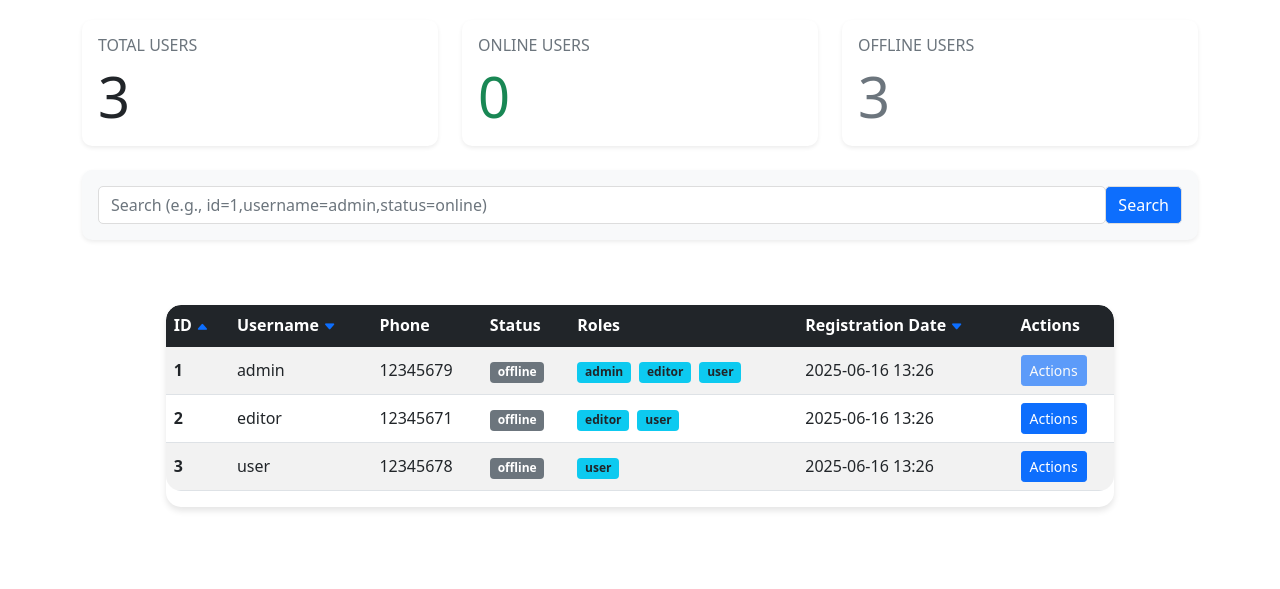
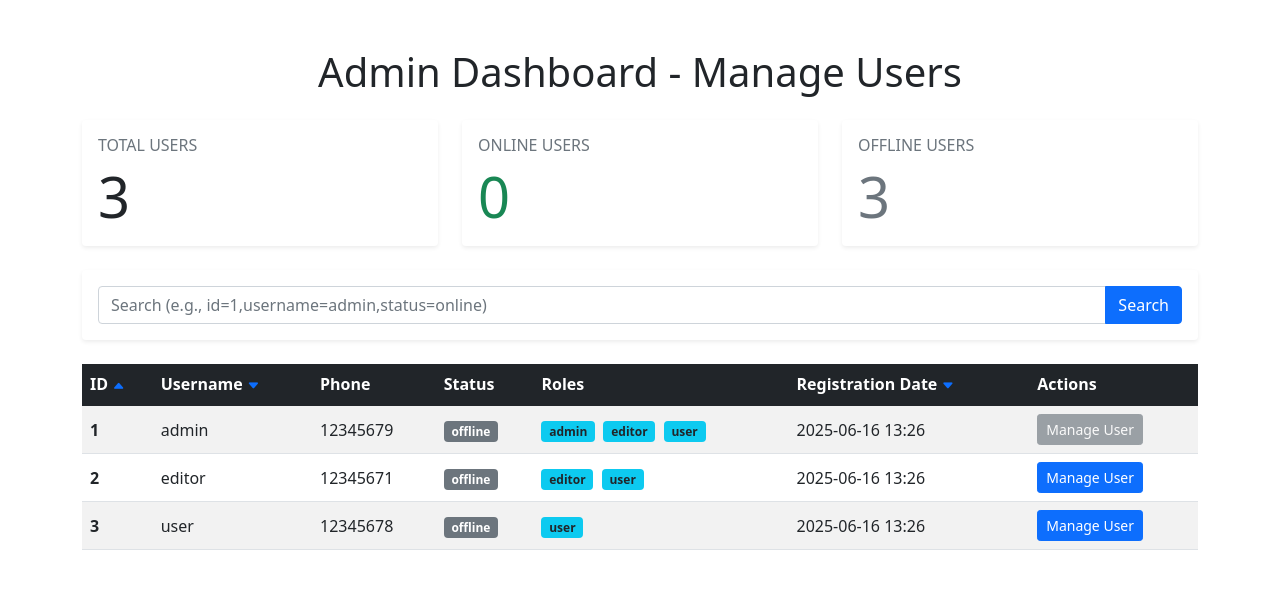
Before and after one commit to Antonioiewh/IT2555_Project, a Flask app: page /users_dashboard in a window 1280 px wide. Shown: the part 69-658 px from the top of the page. Run offline with Flask 3, Linux system fonts and the light colour scheme; a user stored in the database is signed in; data comes from the database, SQL or seed files in the repository; parts of the project's set-up code (start-up, migrations or seed data) failed here and were passed over; some libraries are stand-ins or nearby versions.

Commit message:
admin func for users 90% done

```diff
--- a/project/app.py
+++ b/project/app.py
@@ -7,7 +7,7 @@ import os
 from datetime import datetime # Keep datetime for datetime.utcnow()
 import re
 # antonio: forms
-from forms import SignupForm,LoginForm,ReportForm # Assuming you have a SignupForm defined
+from forms import SignupForm,LoginForm,ReportForm,UpdateUserStatusForm # Assuming you have a SignupForm defined
 
 from sqlalchemy.dialects.mysql import ENUM
 from sqlalchemy.exc import IntegrityError, SQLAlchemyError
@@ -532,6 +532,7 @@ def report_confirmation():
 @admin_required # Protect this route with the admin_required decorator
 def manage_users():
     # Get query parameters
+
     search_query = request.args.get('search', '').strip()
     sort_by = request.args.get('sort_by', 'id')  # Default sort by ID
     order = request.args.get('order', 'asc')  # Default order is ascending
@@ -595,8 +596,30 @@ def manage_users():
         users=users,
         sort_by=sort_by,
         order=order,
-        search_query=search_query
+        search_query=search_query,
+        form=UpdateUserStatusForm()
     )
+
+@app.route('/manage_user/<int:user_id>', methods=['GET', 'POST'])
+@admin_required
+def manage_user(user_id):
+    user = User.query.get(user_id)
+    if not user:
+        flash("User not found.", "danger")
+        return redirect(url_for('manage_users'))
+
+    form = UpdateUserStatusForm()
+    if form.validate_on_submit():  # Validate the form, including the CAPTCHA
+        new_status = form.status.data
+        if new_status in ['offline', 'online', 'suspended', 'terminated']:
+            user.current_status = new_status
+            db.session.commit()
+            flash(f"User {user.username}'s status updated to {new_status}.", "success")
+        else:
+            flash("Invalid status.", "danger")
+        return redirect(url_for('manage_users'))
+
+    return render_template('AdminChangeUserStatus.html', user=user, form=form)
 
 @app.errorhandler(404)
 def not_found_error(error):
--- a/project/forms.py
+++ b/project/forms.py
@@ -1,7 +1,7 @@
 #where all your form objects are defined
 #Basic signup form - name, password + phone no.
 from flask_wtf import FlaskForm
-from wtforms import StringField, PasswordField, SubmitField, IntegerField,SelectField,TextAreaField
+from wtforms import StringField, PasswordField, SubmitField, IntegerField,SelectField,TextAreaField,HiddenField
 from wtforms.validators import DataRequired, Length, Email, EqualTo,ValidationError
 from flask_wtf.recaptcha import RecaptchaField # Import RecaptchaField
 
@@ -20,7 +20,9 @@ class LoginForm(FlaskForm):
     recaptcha = RecaptchaField()
     submit = SubmitField('Login')
 
+
 class ReportForm(FlaskForm):
+
     reported_username = StringField(
         'Username of User to Report',
         validators=[
@@ -64,3 +66,21 @@ class ReportForm(FlaskForm):
 
         # Store the found user object on the form instance for easy access in the route
         self.user_to_report_obj = user_to_report
+
+class UpdateUserStatusForm(FlaskForm):
+    # Dropdown to select the action (status)
+    status = SelectField(
+        'Select Action',
+        choices=[
+            ('offline', 'Restore User Account'),
+            ('suspended', 'Suspend User Account'),
+            ('terminated', 'Terminate User Account')
+        ],
+        render_kw={"class": "form-select"}  # Optional: Add Bootstrap class for styling
+    )
+
+    # CAPTCHA field for security
+    recaptcha = RecaptchaField()
+
+    # Submit button
+    submit = SubmitField('Submit', render_kw={"class": "btn btn-primary"})
--- a/project/templates/AdminManageUsers.html
+++ b/project/templates/AdminManageUsers.html
@@ -2,11 +2,13 @@
 {% block title %}Admin - Manage Users{% endblock %}
 
 {% block content %}
-<div class="container" style="height: 66vh; display: flex; flex-direction: column; justify-content: space-between; margin-top: 20px;"> <!-- Added margin-top for spacing -->
-    <!-- Top Section: Cards -->
+<div class="container mt-5">
+    <h1 class="text-center mb-4">Admin Dashboard - Manage Users</h1>
+
+    <!-- Top Section: Statistics -->
     <div class="row mb-4">
         <div class="col-md-4">
-            <div class="card shadow-sm border-0" style="background-color: #ffffff; border-radius: 10px;"> <!-- Changed background color to lighter (#ffffff) -->
+            <div class="card shadow-sm border-0 rounded">
                 <div class="card-body">
                     <h6 class="card-title text-uppercase text-muted">Total Users</h6>
                     <p class="card-text display-4 text-dark">{{ total_users }}</p>
@@ -14,7 +16,7 @@
             </div>
         </div>
         <div class="col-md-4">
-            <div class="card shadow-sm border-0" style="background-color: #ffffff; border-radius: 10px;"> <!-- Changed background color to lighter (#ffffff) -->
+            <div class="card shadow-sm border-0 rounded">
                 <div class="card-body">
                     <h6 class="card-title text-uppercase text-muted">Online Users</h6>
                     <p class="card-text display-4 text-success">{{ online_users }}</p>
@@ -22,7 +24,7 @@
             </div>
         </div>
         <div class="col-md-4">
-            <div class="card shadow-sm border-0" style="background-color: #ffffff; border-radius: 10px;"> <!-- Changed background color to lighter (#ffffff) -->
+            <div class="card shadow-sm border-0 rounded">
                 <div class="card-body">
                     <h6 class="card-title text-uppercase text-muted">Offline Users</h6>
                     <p class="card-text display-4 text-secondary">{{ offline_users }}</p>
@@ -32,21 +34,21 @@
     </div>
 
     <!-- Search Bar -->
-    <div class="card shadow-sm border-0 mb-4" style="background-color: #f8f9fa; border-radius: 10px;">
+    <div class="card shadow-sm border-0 mb-4 rounded">
         <div class="card-body">
             <form method="get" action="/users_dashboard">
                 <div class="input-group">
-                    <input type="text" name="search" class="form-control" placeholder="Search (e.g., id=1,username=admin,status=online)" value="{{ search_query }}" style="border: 1px solid #ddd; border-radius: 5px;"> <!-- Reduced border thickness -->
-                    <button class="btn btn-primary" type="submit" style="border: 1px solid #ddd; border-radius: 5px;">Search</button> <!-- Reduced border thickness -->
+                    <input type="text" name="search" class="form-control" placeholder="Search (e.g., id=1,username=admin,status=online)" value="{{ search_query }}">
+                    <button class="btn btn-primary" type="submit">Search</button>
                 </div>
             </form>
         </div>
     </div>
 
-    <!-- Bottom Section: Table -->
+    <!-- Bottom Section: User Table -->
     {% if users %}
-<div class="table-responsive" style="width: 85%; max-width: 85%; margin: auto; border-radius: 15px; overflow: hidden; box-shadow: 0 4px 6px rgba(0, 0, 0, 0.1);">
-    <table class="table table-hover table-striped align-middle" style="border-radius: 15px; overflow: hidden;">
+    <div class="table-responsive">
+        <table class="table table-hover table-striped align-middle">
             <thead class="table-dark">
                 <tr>
                     <th scope="col">
@@ -73,7 +75,6 @@
                     <th scope="col">Actions</th>
                 </tr>
             </thead>
-
             <tbody>
                 {% for user in users %}
                 <tr>
@@ -81,7 +82,14 @@
                     <td>{{ user.username }}</td>
                     <td>{{ user.phone_number if user.phone_number else 'N/A' }}</td>
                     <td>
-                    <span class="badge {% if user.current_status == 'online' %}bg-success{% else %}bg-secondary{% endif %}">{{ user.current_status }}</span>
+                        <span class="badge
+                            {% if user.current_status == 'online' %}bg-success
+                            {% elif user.current_status == 'offline' %}bg-secondary
+                            {% elif user.current_status == 'suspended' %}bg-warning
+                            {% elif user.current_status == 'terminated' %}bg-danger
+                            {% endif %}">
+                            {{ user.current_status }}
+                        </span>
                     </td>
                     <td>
                         {% for role in user.roles %}
@@ -92,37 +100,13 @@
                     </td>
                     <td>{{ user.created_at.strftime('%Y-%m-%d %H:%M') }}</td>
                     <td>
-                    <button type="button" class="btn btn-sm btn-primary" title="User Actions" data-bs-toggle="modal" data-bs-target="#userActionModal{{ user.user_id }}"
-                        {% if 'admin' in user.roles|map(attribute='role_name') %}disabled{% endif %}>
-                        Actions
-                    </button>
-                    <div class="modal fade" id="userActionModal{{ user.user_id }}" tabindex="-1" aria-labelledby="userActionModalLabel{{ user.user_id }}" aria-hidden="true">
-                        <div class="modal-dialog">
-                            <div class="modal-content">
-                                <div class="modal-header">
-                                    <h5 class="modal-title" id="userActionModalLabel{{ user.user_id }}">Manage User: {{ user.username }}</h5>
-                                    <button type="button" class="btn-close" data-bs-dismiss="modal" aria-label="Close"></button>
-                                </div>
-                                <div class="modal-body">
-                                    <p>Choose an action for user <strong>{{ user.username }}</strong>:</p>
-                                    <div class="d-grid gap-2">
-                                        <button type="button" class="btn btn-secondary" {% if user.account_status != 'suspended' %}disabled{% endif %}>
-                                            Restore User Account
-                                        </button>
-                                        <button type="button" class="btn btn-danger">
-                                            Terminate User Account
-                                        </button>
-                                        <button type="button" class="btn btn-warning">
-                                            Suspend User Account
-                                        </button>
-                                    </div>
-                                </div>
-                                <div class="modal-footer">
-                                    <button type="button" class="btn btn-secondary" data-bs-dismiss="modal">Close</button>
-                                </div>
-                            </div>
-                        </div>
-                    </div>
+                        {% if 'admin' in user.roles|map(attribute='role_name') %}
+                            <button class="btn btn-sm btn-secondary" disabled>Manage User</button>
+                        {% else %}
+                            <a href="{{ url_for('manage_user', user_id=user.user_id) }}" class="btn btn-sm btn-primary">
+                                Manage User
+                            </a>
+                        {% endif %}
                     </td>
                 </tr>
                 {% endfor %}
--- a/project/templates/UserBase.html
+++ b/project/templates/UserBase.html
@@ -41,7 +41,7 @@
             {% if current_user.is_authenticated %}
                 {% if current_user.has_role('admin')%} <!--only users can view profile-->
 
-                    <a class="nav-link" href="users_dashboard" style="color:#232946;border-radius:0.5rem;margin:0.5rem 1rem;display:flex;align-items:center;font-size:1.1rem;">
+                    <a class="nav-link" href="/users_dashboard" style="color:#232946;border-radius:0.5rem;margin:0.5rem 1rem;display:flex;align-items:center;font-size:1.1rem;">
                         <i class="bi bi-person-fill" style="margin-right:1rem;font-size:1.3rem;"></i> Manage users <!--go to users dashboard-->
                     </a>
                 {% elif current_user.has_role('user') %} <!--only admin can manage users-->
@@ -71,7 +71,7 @@
                 <a class="nav-link" href="#" style="color:#232946;border-radius:0.5rem;margin:0.5rem 1rem;display:flex;align-items:center;font-size:1.1rem;">
                     <i class="bi bi-flag-fill" style="margin-right:1rem;font-size:1.3rem;"></i> View raw audit logs
                 </a>
-                <a class="nav-link" href="logout" style="color:#232946;border-radius:0.5rem;margin:0.5rem 1rem;display:flex;align-items:center;font-size:1.1rem;">
+                <a class="nav-link" href="/logout" style="color:#232946;border-radius:0.5rem;margin:0.5rem 1rem;display:flex;align-items:center;font-size:1.1rem;">
                     <i class="bi bi-door-closed-fill" style="margin-right:1rem;font-size:1.3rem;"></i> Logout
                 </a>
                 {% elif current_user.has_role('user') %}
@@ -83,11 +83,11 @@
                             Notifications
                         <span class="badge bg-danger" style="margin-left:0.5rem;"></span> <!--will be replaced with notifs variable-->
                 </a>
-                <a class="nav-link" href="report_user" style="color:#232946;border-radius:0.5rem;margin:0.5rem 1rem;display:flex;align-items:center;font-size:1.1rem;">
+                <a class="nav-link" href="/report_user" style="color:#232946;border-radius:0.5rem;margin:0.5rem 1rem;display:flex;align-items:center;font-size:1.1rem;">
                         <i class="bi bi-flag-fill" style="margin-right:1rem;font-size:1.3rem;"></i>
                             Report someone
                 </a>
-                <a class="nav-link" href="logout" style="color:#232946;border-radius:0.5rem;margin:0.5rem 1rem;display:flex;align-items:center;font-size:1.1rem;">
+                <a class="nav-link" href="/logout" style="color:#232946;border-radius:0.5rem;margin:0.5rem 1rem;display:flex;align-items:center;font-size:1.1rem;">
                     <i class="bi bi-door-closed-fill" style="margin-right:1rem;font-size:1.3rem;"></i> Logout
                 </a>
                 {% else%}
```
Also changed, not shown: project/templates/AdminChangeUserStatus.html (added, +42 -0 lines). Lines whose indentation alone changed are shown as unchanged.
